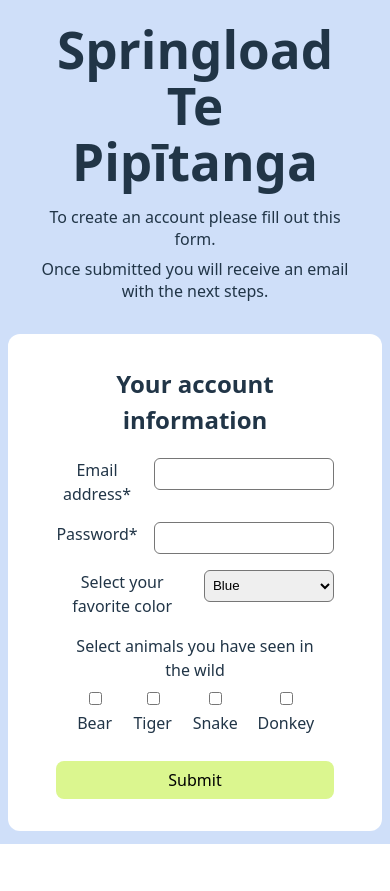
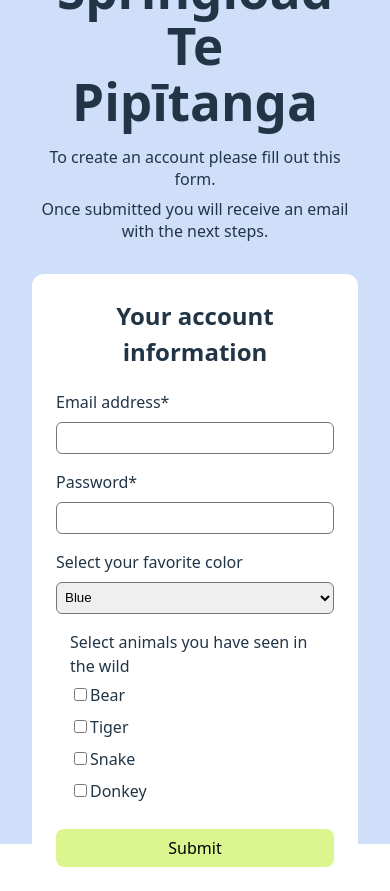
Before and after one commit to Claudia413/Springload-CEngelsman, a React (Vite) app: page / in a window 390 px wide. Before the commit the page ends 844 px from the top, so only its background shows below. Built offline with nearby package versions, Linux system fonts and the light colour scheme.

Commit message:
Add responsive improvements, refactor file names

```diff
--- a/src/App.jsx
+++ b/src/App.jsx
@@ -1,5 +1,5 @@
 import "./App.scss";
-import Form from "./components/Form1";
+import Form from "./components/Form";
 
 function App() {
   return (
--- a/src/components/Form1.jsx
+++ b/src/components/Form.jsx
@@ -1,6 +1,6 @@
 import { useCallback, useState } from "react";
-import "./Form1.scss";
-import LoaderIcon from "./LoaderIcon1";
+import "./Form.scss";
+import LoaderIcon from "./LoaderIcon";
 
 const colours = ["blue", "green", "red", "black", "brown"];
 const animals = ["bear", "tiger", "snake", "donkey"];
--- a/src/components/Form1.scss
+++ b/src/components/Form.scss
@@ -5,6 +5,9 @@
   background-color: rgb(255, 255, 255);
   border-radius: 12px;
   padding: 2rem 3rem;
+  @media screen and (max-width: 548px) {
+    padding: 1.5rem;
+  }
 }
 
 .form-title {
@@ -23,6 +26,15 @@
   &.center {
     justify-content: center;
   }
+  @media screen and (max-width: 548px) {
+    flex-direction: column;
+    justify-content: left;
+    align-items: flex-start;
+    gap: 0.5rem;
+    &.long-answer {
+      text-align: left;
+    }
+  }
 }
 
 fieldset {
@@ -30,6 +42,14 @@
   display: flex;
   text-wrap: wrap;
   gap: 0.5rem;
+  @media screen and (max-width: 548px) {
+    flex-direction: column;
+    align-items: flex-start;
+    legend {
+      text-align: left;
+      padding-inline: 0;
+    }
+  }
 }
 .textarea {
   width: 100%;
@@ -47,6 +67,9 @@
   border: 1px solid #767676;
   padding: 4px;
   box-sizing: border-box;
+  @media screen and (max-width: 548px) {
+    width: 100%;
+  }
 }
 
 .label,
--- a/src/components/LoaderIcon1.jsx
+++ b/src/components/LoaderIcon.jsx
@@ -1,4 +1,4 @@
-import "./loaderIcon1.scss";
+import "./loaderIcon.scss";
 
 export default function LoaderIcon() {
   /// Loader SVG from: https://codepen.io/aurer/pen/ZEJxpO I did not create this svg, I did edit this code to remove the animation stuff from this file and make it optional in the css
```
Also changed, not shown: src/components/LoaderIcon.scss (renamed from src/components/LoaderIcon1.scss).
